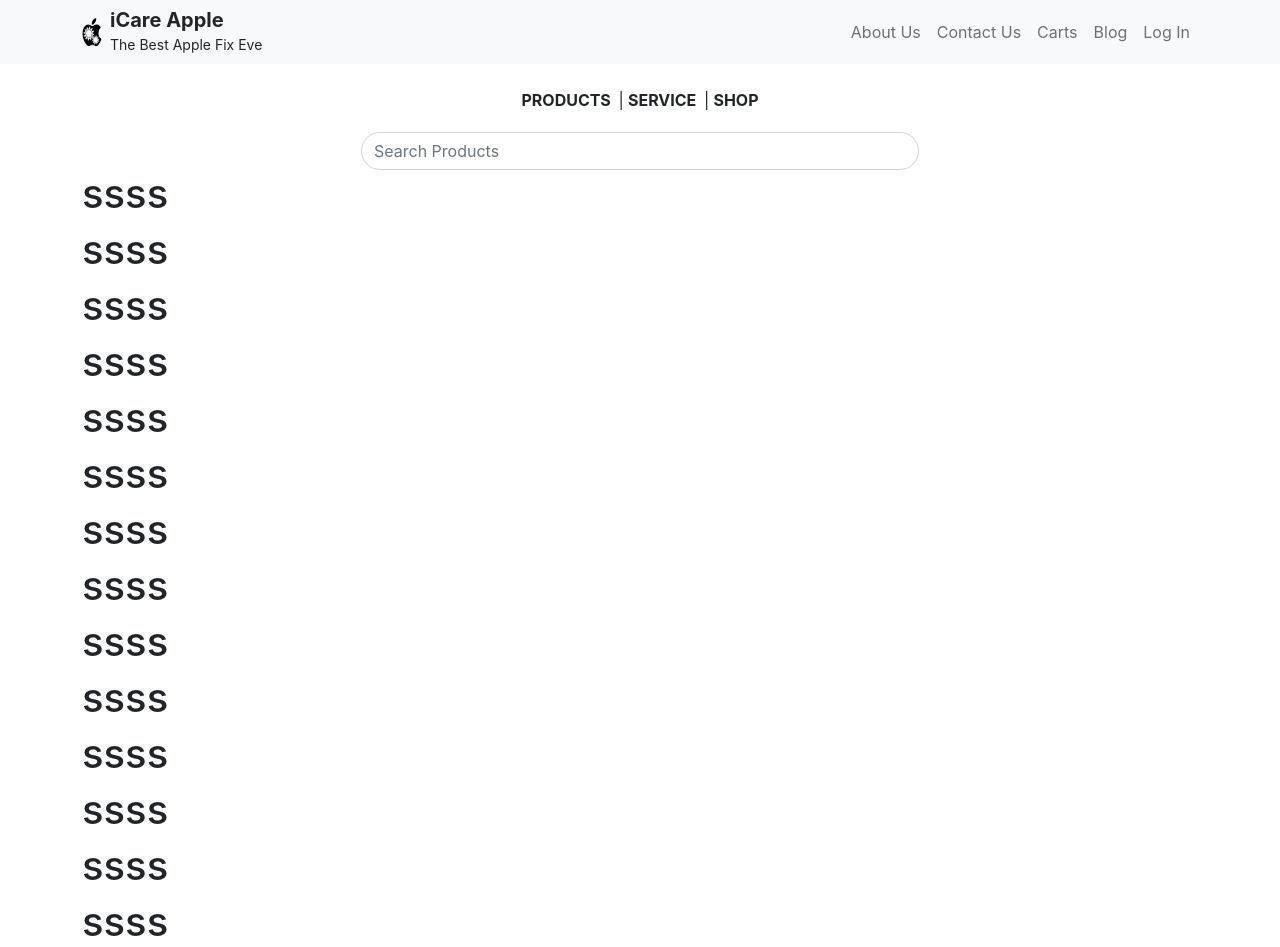
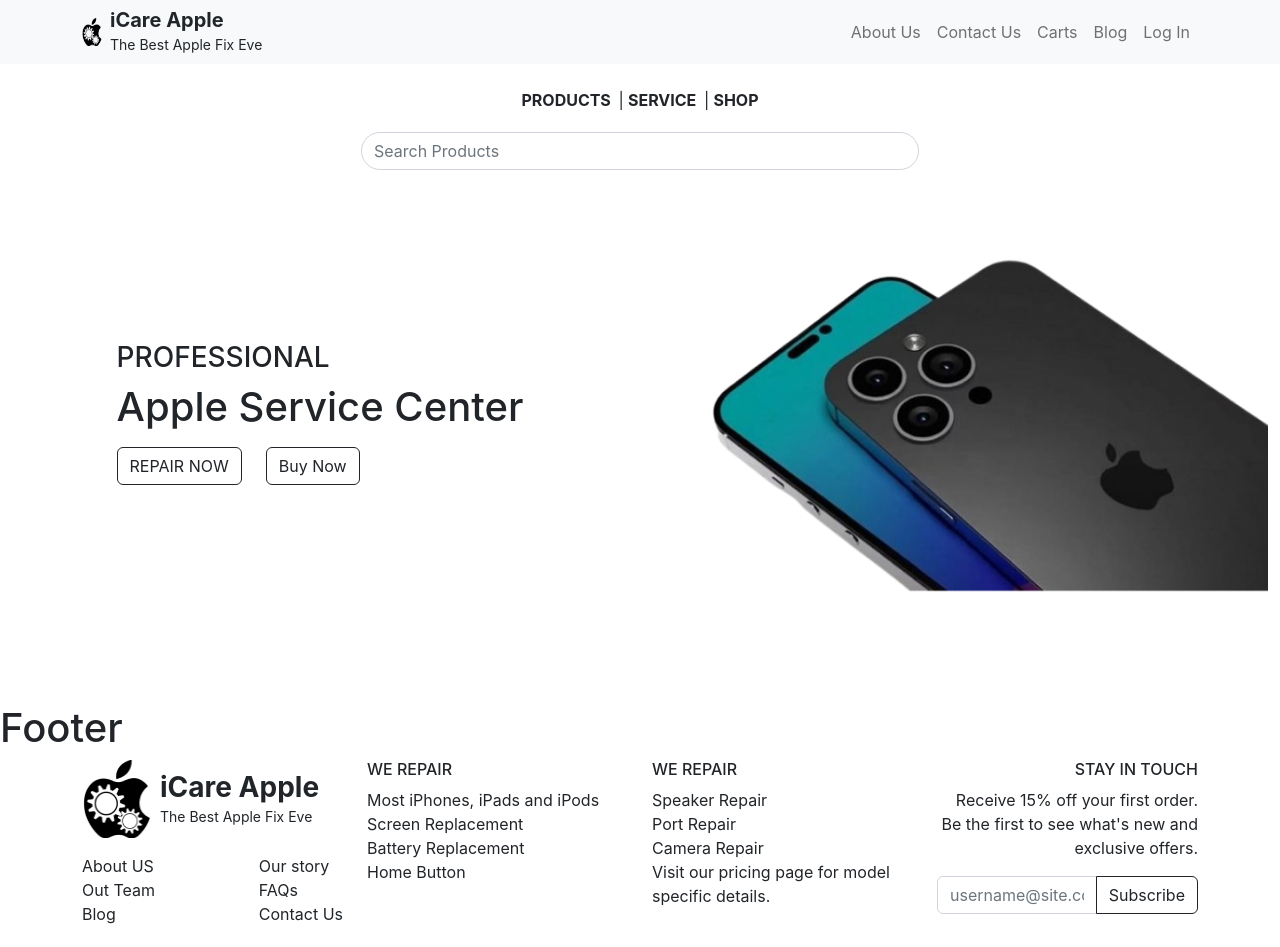
Before and after one commit to nazmul-2020/Apple-Care-Service-Center-Zoom, a React (Create React App) app: page / in a window 1280 px wide. Shown: the top 947 px of the page. Built offline with nearby package versions, Linux system fonts and the light colour scheme.

Commit message:
added banner

```diff
--- a/src/Pages/Home/Banner/Banner.js
+++ b/src/Pages/Home/Banner/Banner.js
@@ -1,8 +1,10 @@
 import React from 'react';
+import banner from '../../../assets/Images/banner.png'
 
 const Banner = () => {
     return (
         <div className='mt-4'>
+            <div className=''>
                 <div className='container'>
                     <div className='text-center'>
                         <span className='fw-bold'>PRODUCTS </span>
@@ -12,30 +14,28 @@ const Banner = () => {
                         <span className='fw-bold'>SHOP</span>
                     </div >
 
+                    {/* ------------ Search bar --------------------*/}
                     <div className='sticky-top pt-1 '>
                         <input class="form-control mx-auto mt-3 rounded-pill w-50  " type="search" placeholder="Search Products" aria-label="Search"></input>
                     </div>
 
-                {/* <nav class="navbar sticky-top bg-light">
-                    <div class="container-fluid">
-                        <a class="navbar-brand" href="#">Sticky top</a>
+
                 </div>
-                </nav> */}
-                <h1>ssss</h1>
-                <h1>ssss</h1>
-                <h1>ssss</h1>
-                <h1>ssss</h1>
-                <h1>ssss</h1>
-                <h1>ssss</h1>
-                <h1>ssss</h1>
-                <h1>ssss</h1>
-                <h1>ssss</h1>
-                <h1>ssss</h1>
-                <h1>ssss</h1>
-                <h1>ssss</h1>
-                <h1>ssss</h1>
-                <h1>ssss</h1>
-                <h1>ssss</h1>
+
+                <div className='row m-0'>
+                    <div className='col-12 col-md-6 col-lg-6 d-flex justify-content-center align-items-center '>
+                        <div className=''>
+                            <h3>PROFESSIONAL</h3>
+                            <h1 className='mb-3'>Apple Service Center</h1>
+                            <button type="button" class="btn btn-outline-dark me-4">REPAIR NOW</button>
+                            <button type="button" class="btn btn-outline-dark">Buy Now</button>
+                        </div>
+                    </div>
+
+                    <div className='col-12 col-md-6 col-lg-6  bg-dager d-flex justify-content-center align-items-center'>
+                        <img className='w-100' src={banner} alt="" />
+                    </div>
+                </div>
             </div>
         </div>
     );
```
Also changed, not shown: src/assets/Images/banner.png (added). Lines whose indentation alone changed are shown as unchanged.
